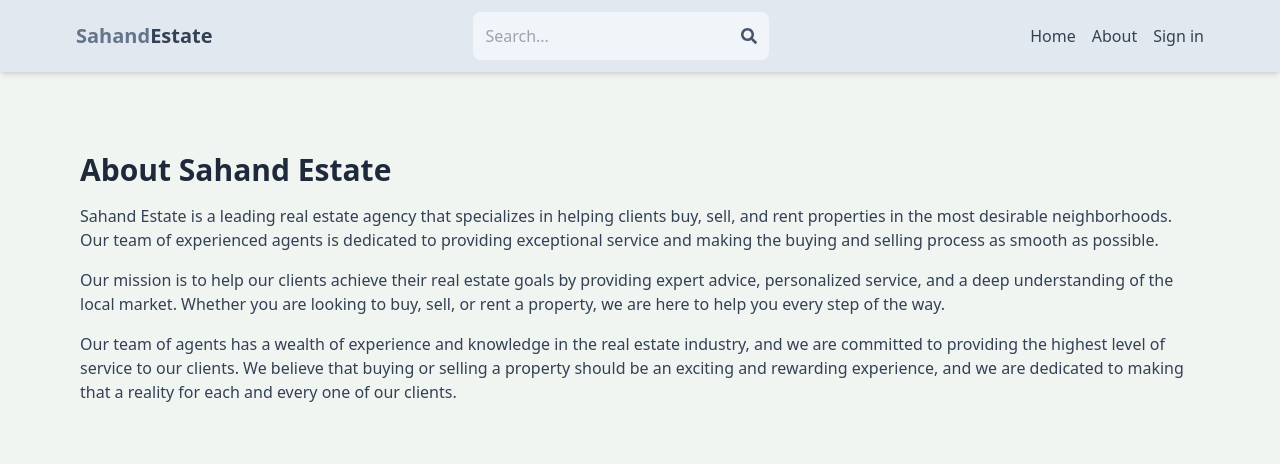
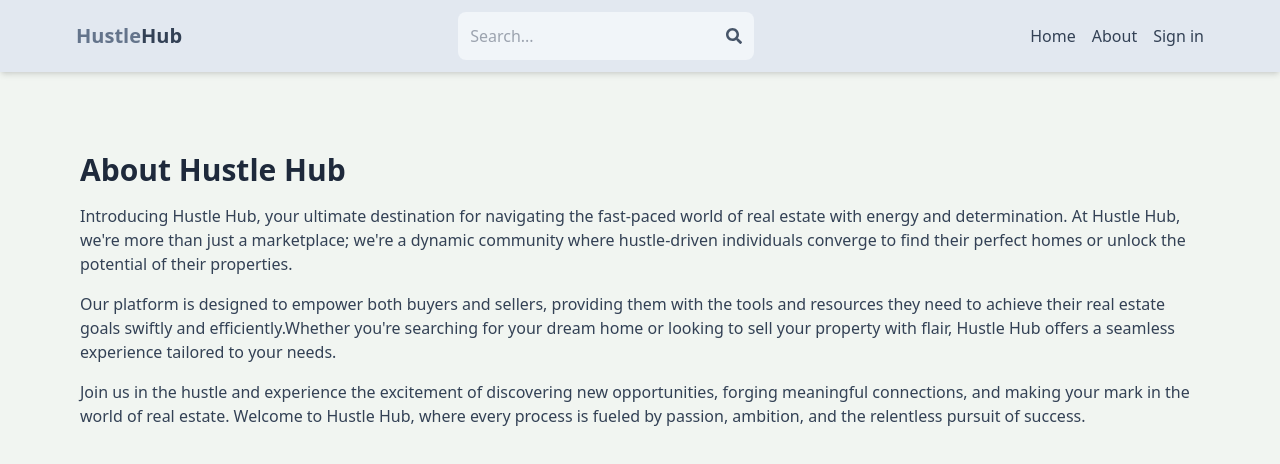
Before and after one commit to Rash-03/mern-estate, a React (Vite) app in the folder client/: page /about in a window 1280 px wide. Shown: the top 464 px of the page. Built offline with nearby package versions, Linux system fonts and the light colour scheme; no server answers.

Commit message:
add pre installation

```diff
--- a/client/index.html
+++ b/client/index.html
@@ -3,7 +3,7 @@
   <head>
     <meta charset="UTF-8" />
     <meta name="viewport" content="width=device-width, initial-scale=1.0" />
-    <title>Haven Hub</title>
+    <title>Huslte Hub</title>
   </head>
   <body>
     <div id="root"></div>
--- a/client/src/components/Header.jsx
+++ b/client/src/components/Header.jsx
@@ -27,8 +27,8 @@ export default function Header() {
       <div className='flex justify-between items-center max-w-6xl mx-auto p-3'>
         <Link to='/'>
           <h1 className='font-bold text-sm sm:text-xl flex flex-wrap'>
-            <span className='text-slate-500'>Sahand</span>
-            <span className='text-slate-700'>Estate</span>
+            <span className='text-slate-500'>Hustle</span>
+            <span className='text-slate-700'>Hub</span>
           </h1>
         </Link>
         <form
--- a/client/src/pages/About.jsx
+++ b/client/src/pages/About.jsx
@@ -3,12 +3,12 @@ import React from 'react'
 export default function About() {
   return (
     <div className='py-20 px-4 max-w-6xl mx-auto'>
-      <h1 className='text-3xl font-bold mb-4 text-slate-800'>About Sahand Estate</h1>
-      <p className='mb-4 text-slate-700'>Sahand Estate is a leading real estate agency that specializes in helping clients buy, sell, and rent properties in the most desirable neighborhoods. Our team of experienced agents is dedicated to providing exceptional service and making the buying and selling process as smooth as possible.</p>
+      <h1 className='text-3xl font-bold mb-4 text-slate-800'>About Hustle Hub</h1>
+      <p className='mb-4 text-slate-700'>Introducing Hustle Hub, your ultimate destination for navigating the fast-paced world of real estate with energy and determination. At Hustle Hub, we're more than just a marketplace; we're a dynamic community where hustle-driven individuals converge to find their perfect homes or unlock the potential of their properties.</p>
       <p className='mb-4 text-slate-700'>
-      Our mission is to help our clients achieve their real estate goals by providing expert advice, personalized service, and a deep understanding of the local market. Whether you are looking to buy, sell, or rent a property, we are here to help you every step of the way.
+      Our platform is designed to empower both buyers and sellers, providing them with the tools and resources they need to achieve their real estate goals swiftly and efficiently.Whether you're searching for your dream home or looking to sell your property with flair, Hustle Hub offers a seamless experience tailored to your needs.
       </p>
-      <p className='mb-4 text-slate-700'>Our team of agents has a wealth of experience and knowledge in the real estate industry, and we are committed to providing the highest level of service to our clients. We believe that buying or selling a property should be an exciting and rewarding experience, and we are dedicated to making that a reality for each and every one of our clients.</p>
+      <p className='mb-4 text-slate-700'>Join us in the hustle and experience the excitement of discovering new opportunities, forging meaningful connections, and making your mark in the world of real estate. Welcome to Hustle Hub, where every process is fueled by passion, ambition, and the relentless pursuit of success.</p>
     </div>
   )
 }
--- a/client/src/pages/Home.jsx
+++ b/client/src/pages/Home.jsx
@@ -56,7 +56,7 @@ export default function Home() {
           place with ease
         </h1>
         <div className='text-gray-400 text-xs sm:text-sm'>
-          HavenHub is the best place to find your next perfect place to
+          HustleHub is the best place to find your next perfect place to
           live.
           <br />
           We have a wide range of properties for you to choose from.
--- a/package.json
+++ b/package.json
@@ -6,7 +6,8 @@
   "type": "module",
   "scripts": {
     "dev": "nodemon api/index.js",
-    "start": "node api/index.js"
+    "start": "node api/index.js",
+    "build":"npm install && npm install --prefix client && npm run build --prefix client"
   },
   "keywords": [],
   "author": "",
```
